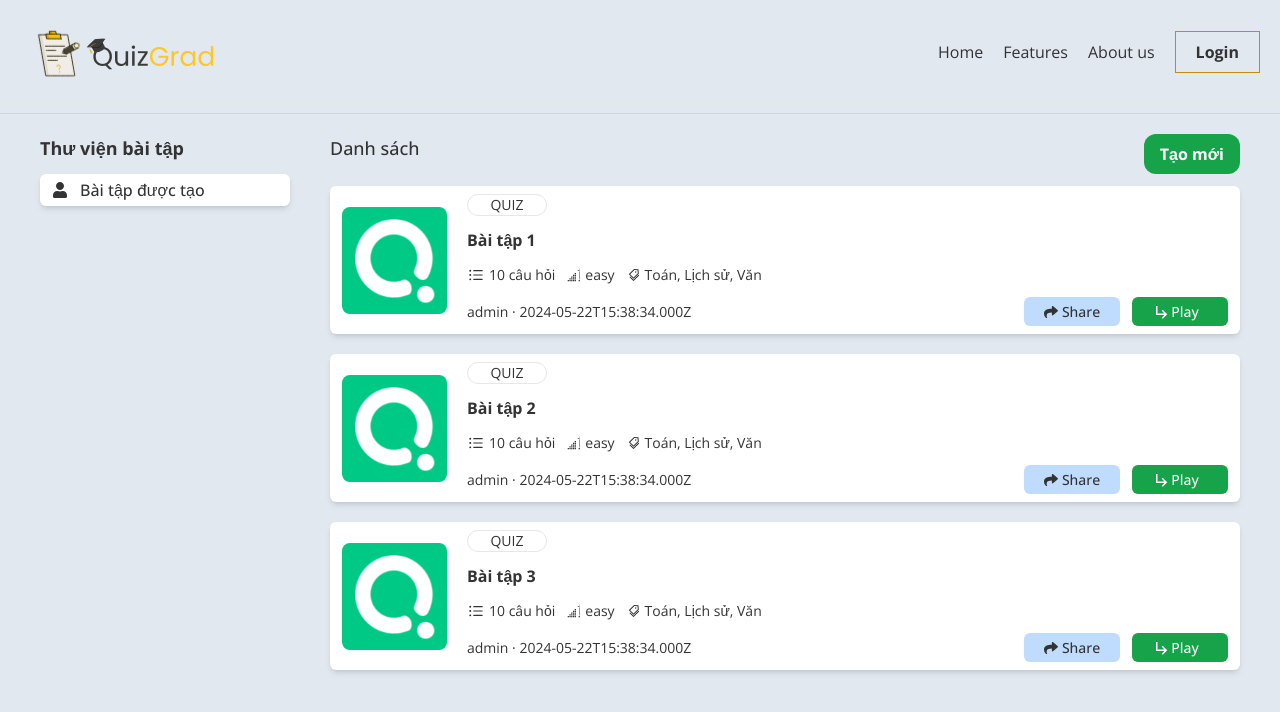
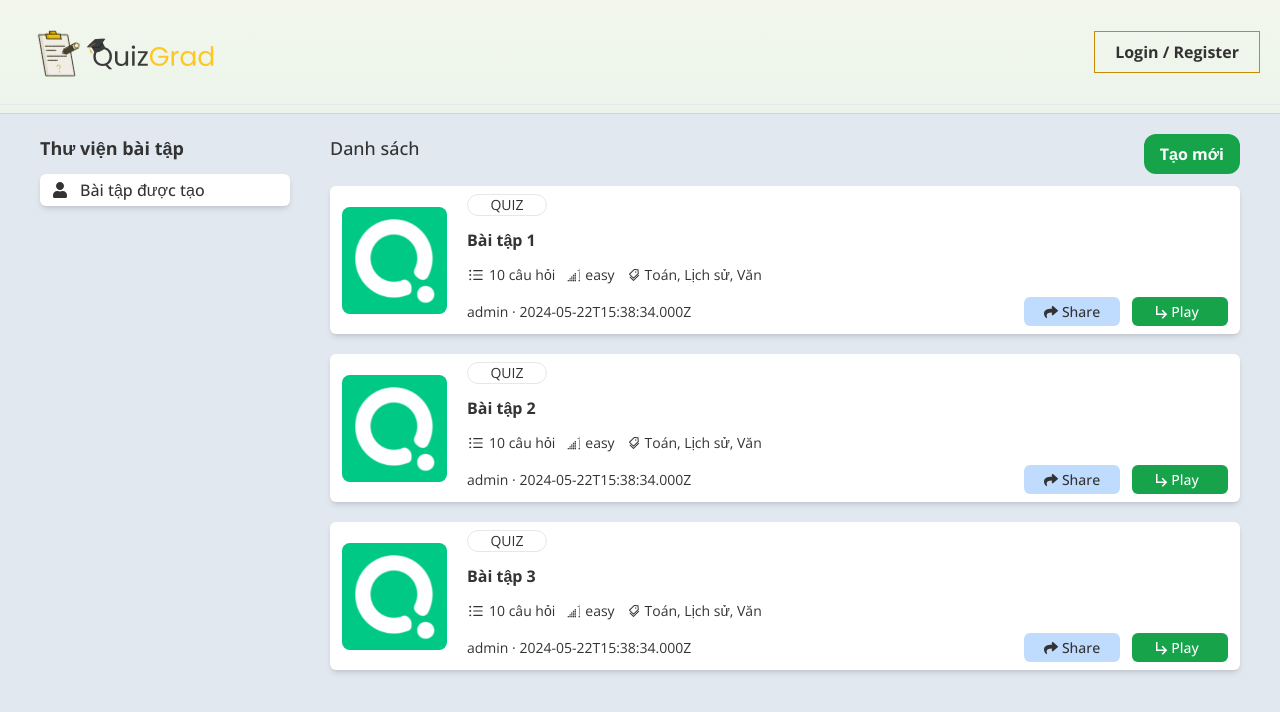
Before and after one commit to PikachuDucVu/mono-repo-quiz, a React (Vite) app in the folder apps/content/: page /admin in a window 1280 px wide. Shown: the top 712 px of the page. Built offline with nearby package versions, Linux system fonts and the light colour scheme.

Commit message:
refactor code, del something not important

```diff
--- a/apps/content/src/App.tsx
+++ b/apps/content/src/App.tsx
@@ -4,10 +4,13 @@ import QuizListScreen from "./screens/QuizListScreen";
 import LoginScreen from "./screens/LoginScreen";
 import ExamScreen from "./screens/ExamScreen";
 import NewQuizScreen from "./screens/NewQuizScreen";
+import { NormalScreen } from "./components/NormalScreen";
+import Header from "./components/Header";
 
 function App() {
   return (
-    <div className="flex w-full h-full justify-center ">
+    <NormalScreen embedded disableDefaultBackground>
+      <Header />
       <Switch>
         <Route path="/" component={HomeScreen} />
         <Route path="/admin" component={QuizListScreen} />
@@ -15,7 +18,7 @@ function App() {
         <Route path="/login" component={LoginScreen} />
         <Route path="/play/:id" component={ExamScreen} />
       </Switch>
-    </div>
+    </NormalScreen>
   );
 }
 
--- a/apps/content/src/components/Header.tsx
+++ b/apps/content/src/components/Header.tsx
@@ -27,20 +27,16 @@ const Header = () => {
             />
             <img src={logoImg} />
           </Link>
-          <div className="hidden lg:flex gap-5 items-center">
-            <Link to="/">Home</Link>
-            <Link to="/feature">Features</Link>
-            <Link to="/about">About us</Link>
-
-            {location !== "/login" && (
+          {location !== "/login" && (
+            <div className="hidden lg:flex gap-5 items-center">
               <Link
                 className="px-5 py-2 border-yellow-600 border font-bold"
                 to="/login"
               >
-                Login
+                Login / Register
               </Link>
-            )}
-          </div>
+            </div>
+          )}
         </div>
       </div>
     </div>
--- a/apps/content/src/screens/ExamScreen.tsx
+++ b/apps/content/src/screens/ExamScreen.tsx
@@ -22,12 +22,6 @@ const ExamScreen = () => {
   };
 
   return (
-    <NormalScreen
-      embedded
-      disableDefaultBackground
-      className="bg-gradient-to-b from-[#f3f7ec] to-[#bce2e7]"
-    >
-      <Header />
     <div
       className="flex w-full h-full items-center
         justify-center font-medium text-gray-800"
@@ -40,7 +34,6 @@ const ExamScreen = () => {
         )}
       </div>
     </div>
-    </NormalScreen>
   );
 };
 
--- a/apps/content/src/screens/HomeScreen.tsx
+++ b/apps/content/src/screens/HomeScreen.tsx
@@ -1,6 +1,4 @@
 import { useState } from "react";
-import { NormalScreen } from "../components/NormalScreen";
-import Header from "../components/Header";
 import { Link } from "wouter";
 
 const HomeScreen = () => {
@@ -11,9 +9,6 @@ const HomeScreen = () => {
   };
 
   return (
-    <NormalScreen embedded disableDefaultBackground>
-      <Header />
-
     <section
       className="mx-auto flex flex-col md:flex-row-reverse justify-between items-center px-5 lg:px-10 "
       id="rulesContainer"
@@ -63,7 +58,6 @@ const HomeScreen = () => {
         </div>
       </div>
     </section>
-    </NormalScreen>
   );
 };
 
--- a/apps/content/src/screens/LoginScreen.tsx
+++ b/apps/content/src/screens/LoginScreen.tsx
@@ -1,12 +1,5 @@
-import Header from "../components/Header";
-import { NormalScreen } from "../components/NormalScreen";
-
 const LoginScreen = () => {
-  return (
-    <NormalScreen disableDefaultBackground embedded>
-      <Header />
-    </NormalScreen>
-  );
+  return <></>;
 };
 
 export default LoginScreen;
--- a/apps/content/src/screens/NewQuizScreen.tsx
+++ b/apps/content/src/screens/NewQuizScreen.tsx
@@ -100,8 +100,6 @@ const NewQuizScreen = () => {
   };
 
   return (
-    <NormalScreen embedded disableDefaultBackground>
-      <Header />
     <div className="flex w-full h-full font-medium text-gray-800 ">
       <div className="flex flex-col bg-white w-1/4">
         <div className="text-xl text-center p-3 bg-white">Questions</div>
@@ -151,7 +149,6 @@ const NewQuizScreen = () => {
         />
       </div>
     </div>
-    </NormalScreen>
   );
 };
 
--- a/apps/content/src/screens/QuizListScreen.tsx
+++ b/apps/content/src/screens/QuizListScreen.tsx
@@ -1,6 +1,6 @@
 import Header from "../components/Header";
 import { NormalScreen } from "../components/NormalScreen";
-import { FaFirstdraft, FaShare, FaUser } from "react-icons/fa";
+import { FaShare, FaUser } from "react-icons/fa";
 import { dummyExamLibraries } from "../utils/dummyData";
 import { IoIosList } from "react-icons/io";
 import { GiLevelEndFlag } from "react-icons/gi";
@@ -19,13 +19,6 @@ const QuizListScreen = () => {
   };
 
   return (
-    <NormalScreen
-      embedded
-      disableDefaultBackground
-      className="h-full bg-slate-200 "
-      wFull
-    >
-      <Header />
     <div className="flex w-full py-5 px-10 gap-10 bg-slate-200 h-full border-t border-gray-300">
       <div className="flex flex-col items-start font-medium gap-3 ">
         <div className="font-bold text-lg">Thư viện bài tập</div>
@@ -103,7 +96,6 @@ const QuizListScreen = () => {
         </div>
       </div>
     </div>
-    </NormalScreen>
   );
 };
 export default QuizListScreen;
```
Lines whose indentation alone changed are shown as unchanged.
